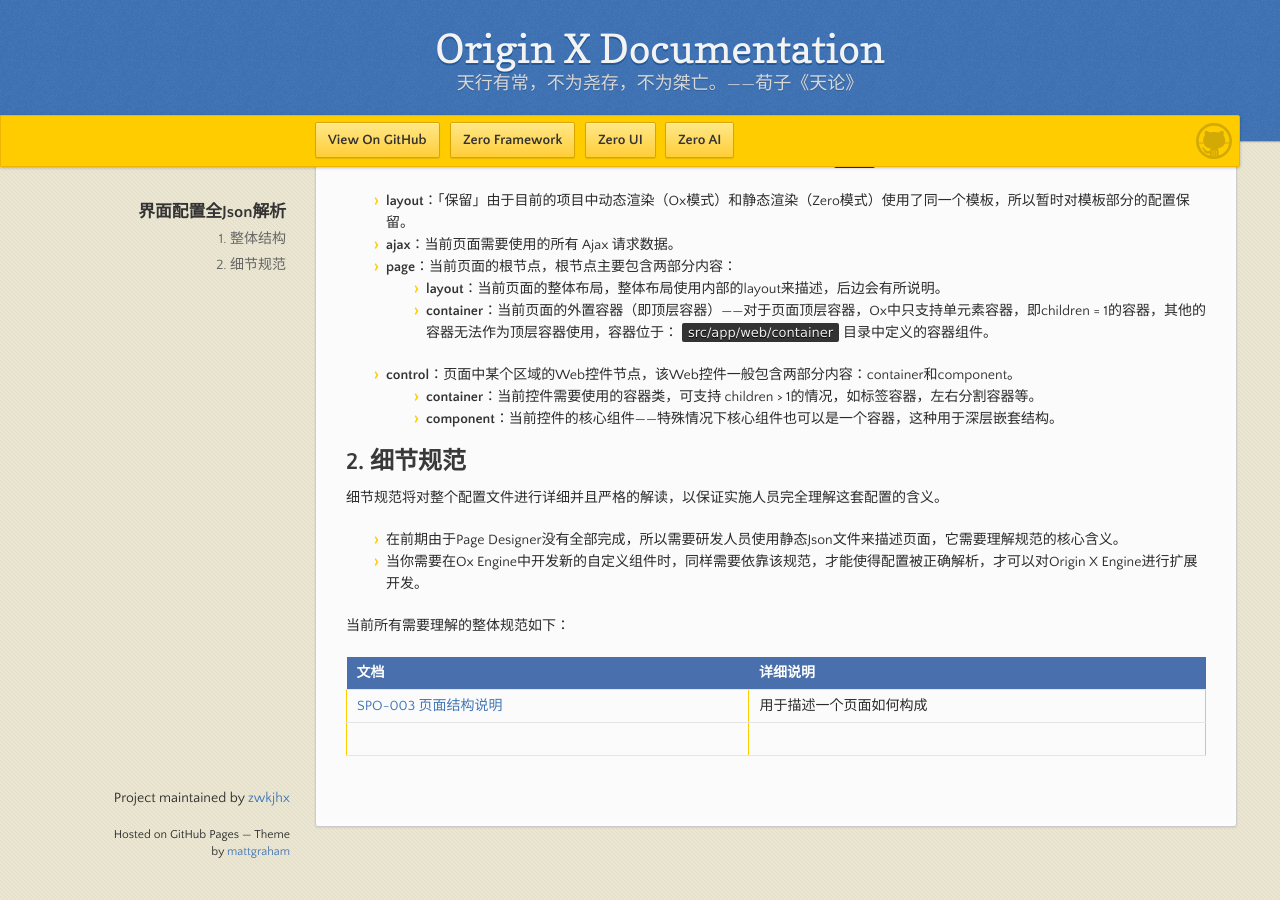
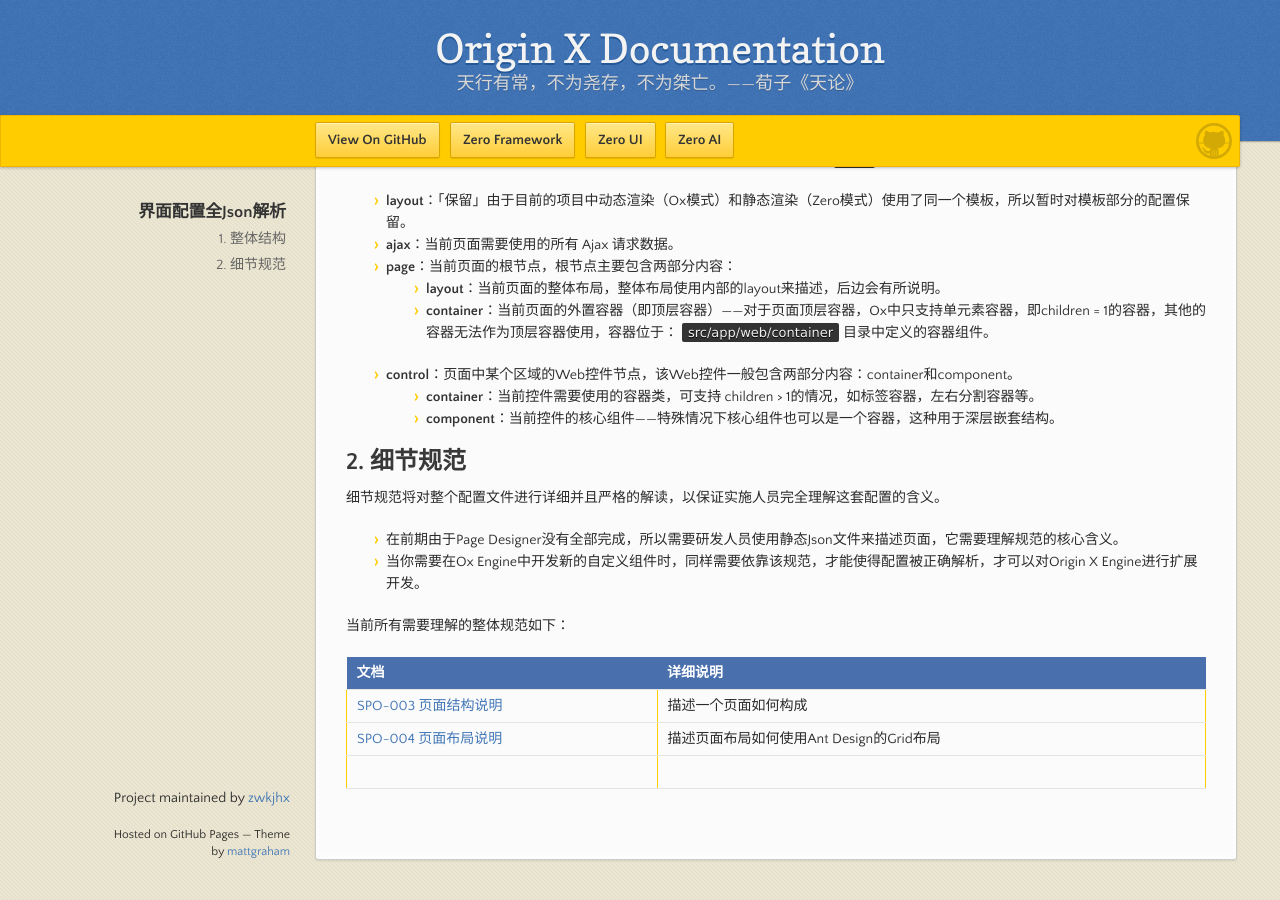
Before and after one commit to zwkjhx/ox-doc, a Jekyll site: the page built from specification/3-origin-xgui-fan/spo-001-jie-mian-pei-zhi-quan-json-jie-xi.md, in a window 1280 px wide and 900 px high, scrolled down 734 px. Built offline with Jekyll 4.4.1, drawn with Linux system fonts in a browser that asks for light colours; our own code applies the rules of GitHub Pages for plain Markdown files; before the commit the page ends 1601 px from its top, so only the background shows below that.

Commit message:
Updates specification/3-origin-xgui-fan/spo-001-jie-mian-pei-zhi-quan-json-jie-xi.md
Auto commit by GitBook Editor

```diff
--- a/specification/3-origin-xgui-fan/spo-001-jie-mian-pei-zhi-quan-json-jie-xi.md
+++ b/specification/3-origin-xgui-fan/spo-001-jie-mian-pei-zhi-quan-json-jie-xi.md
@@ -52,5 +52,6 @@
 
 | 文档 | 详细说明 |
 | :--- | :--- |
-| [SPO-003 页面结构说明](/specification/3-origin-xgui-fan/spo-003-bu-ju-pei-zhi-gui-fan.md) | 用于描述一个页面如何构成 |
+| [SPO-003 页面结构说明](/specification/3-origin-xgui-fan/spo-003-bu-ju-pei-zhi-gui-fan.md) | 描述一个页面如何构成 |
+| [SPO-004 页面布局说明](/specification/3-origin-xgui-fan/spo-004-ye-mian-bu-ju-shuo-ming.md) | 描述页面布局如何使用Ant Design的Grid布局 |
 |  |  |
```
Also changed, not shown: SUMMARY.md (+1 -0 lines), specification/3-origin-xgui-fan/spo-004-ye-mian-bu-ju-shuo-ming.md (added).
